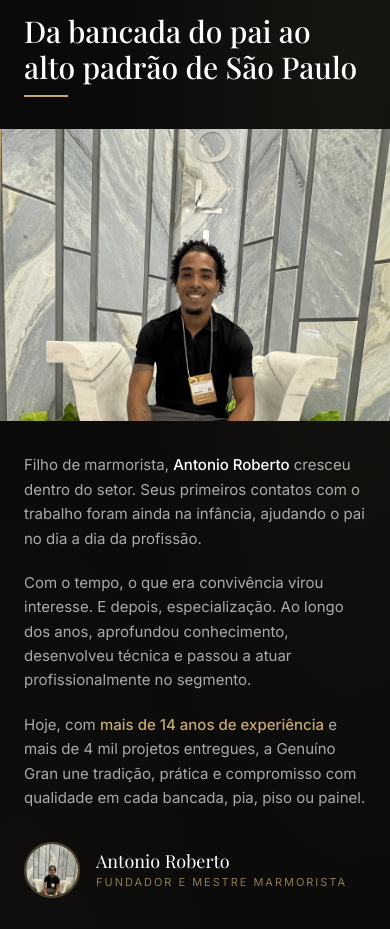
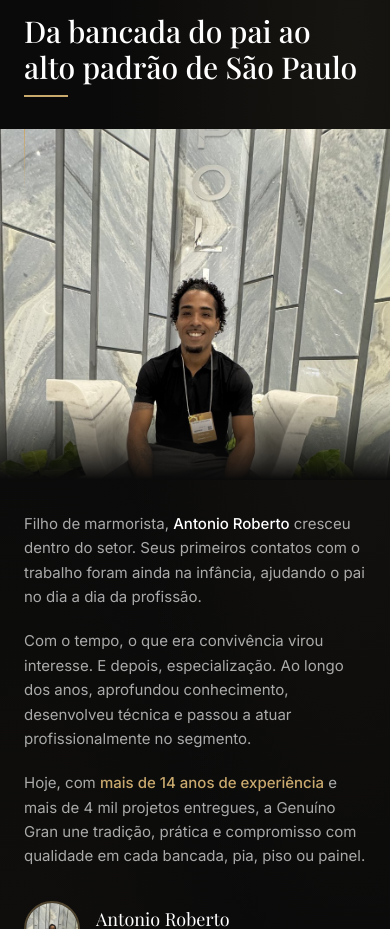
Before and after one commit to MatheusCRMartins/Genuino-Gran, a React (Vite) app: page / in a window 390 px wide. Shown: the part 6680-7609 px from the top of the page. Built offline with nearby package versions, Linux system fonts and the light colour scheme; a web font is replaced by a local one.

Commit message:
fix(about): melhorar foto mobile — altura maior, enquadramento e gradiente

```diff
--- a/src/components/About.jsx
+++ b/src/components/About.jsx
@@ -95,16 +95,27 @@ export default function About() {
             </h2>
 
             {/* Foto — mobile only, entre o título e o texto */}
-            <div className="lg:hidden relative -mx-6 mb-8 overflow-hidden">
+            <div
+              className="lg:hidden relative -mx-6 mb-8 overflow-hidden"
+              style={{ height: 'clamp(320px, 90vw, 460px)' }}
+            >
               <img
                 src="/images/antonio/antonio-1.jpg"
                 alt="Antonio Roberto, fundador da Genuíno Gran"
-                className="w-full object-cover"
-                style={{ aspectRatio: '4/3', objectPosition: '50% 25%' }}
+                className="w-full h-full object-cover"
+                style={{ objectPosition: '50% 18%' }}
               />
-              {/* Linha dourada no topo */}
+
+              {/* Gradiente inferior — funde com o fundo escuro */}
               <div
-                className="absolute top-0 left-0 w-px h-20 pointer-events-none"
+                className="absolute inset-x-0 bottom-0 h-20 pointer-events-none"
+                style={{ background: 'linear-gradient(to top, #0a0a0a 0%, transparent 100%)' }}
+                aria-hidden="true"
+              />
+
+              {/* Linha dourada vertical no canto esquerdo */}
+              <div
+                className="absolute top-0 left-6 w-px h-16 pointer-events-none"
                 style={{ background: 'linear-gradient(to bottom, #c9a96e, transparent)' }}
                 aria-hidden="true"
               />
```
